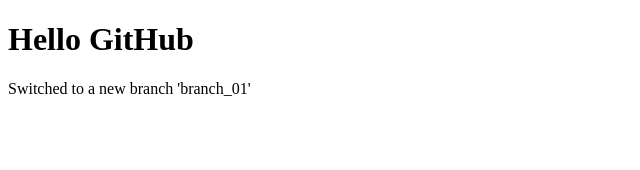
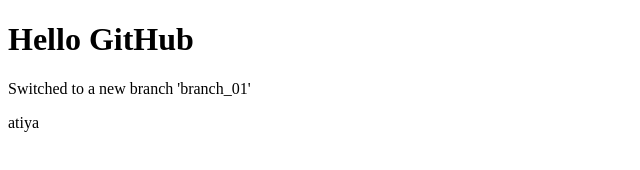
Before and after one commit to coderstrustsozib/github-branch-create, a plain HTML site: page index.html in a window 1280 px wide. Shown: the full height of the page, 0-640 px from the left. Drawn offline with Linux system fonts and the light colour scheme.

Commit message:
add atiya

```diff
--- a/index.html
+++ b/index.html
@@ -9,6 +9,7 @@
     <h1>Hello GitHub</h1>
 
     <p>Switched to a new branch 'branch_01'</p>
+    <p>atiya</p>
 
 </body>
 </html>
```
